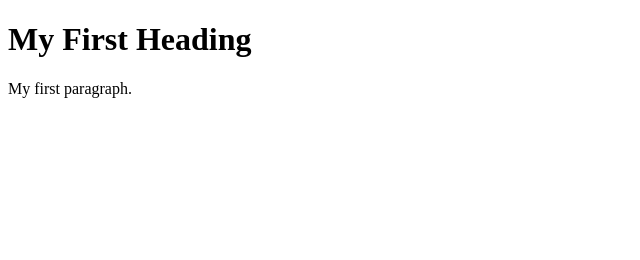
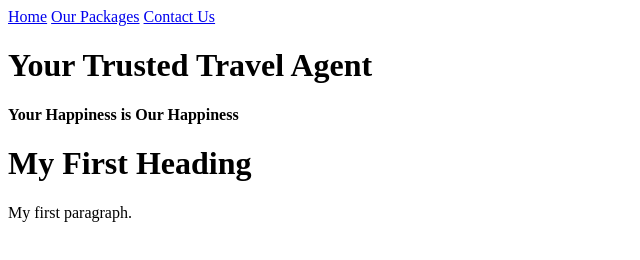
Before and after one commit to revou-fundamental-course/17-feb-25-kyzeinmhmdd, a plain HTML site: page index.html in a window 1280 px wide. Shown: the whole page, without its empty margins (0-640 px from the left). Drawn offline with Linux system fonts and the light colour scheme.

Commit message:
konfigurasi mini project

```diff
--- a/index.html
+++ b/index.html
@@ -12,10 +12,26 @@
 
     <body>
         <!-- Header & Navigation-->
-         <header></header>
+         <header>
+        <!-- Logo Company-->
+         <div></div>
+
+        <nav>
+            <a href="#">Home</a>
+            <a href="#">Our Packages</a>
+            <a href="#">Contact Us</a>
+        </nav>
+
+
+         </header>
 
         <!-- Main Content-->
-         <main></header>
+         <main>
+            <header>
+                <h1>Your Trusted Travel Agent</h1>
+                <h4>Your Happiness is Our Happiness</h4>
+            </header>
+         </main>
 
         <!-- Footer-->
          <footer></footer>
```
